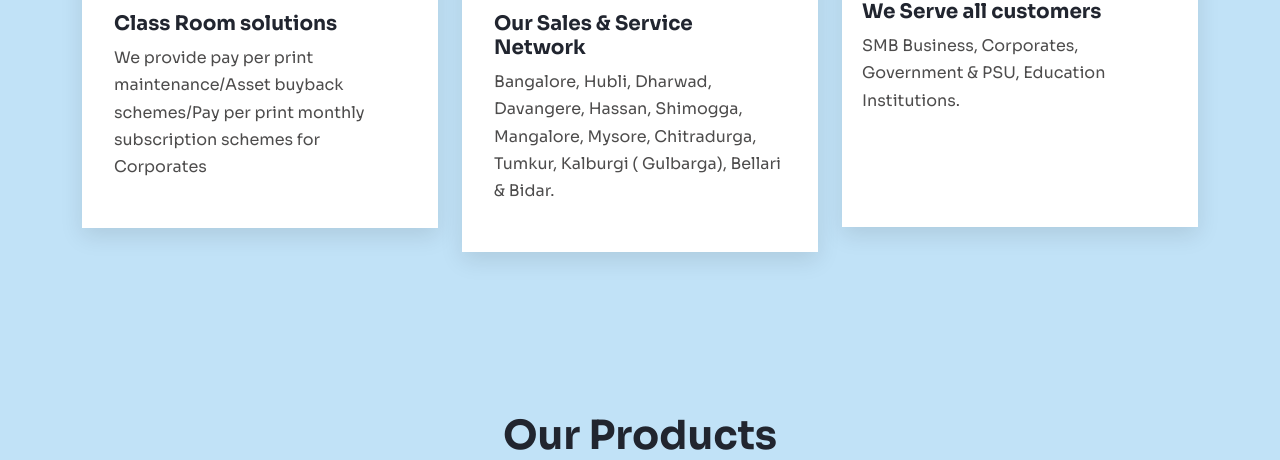
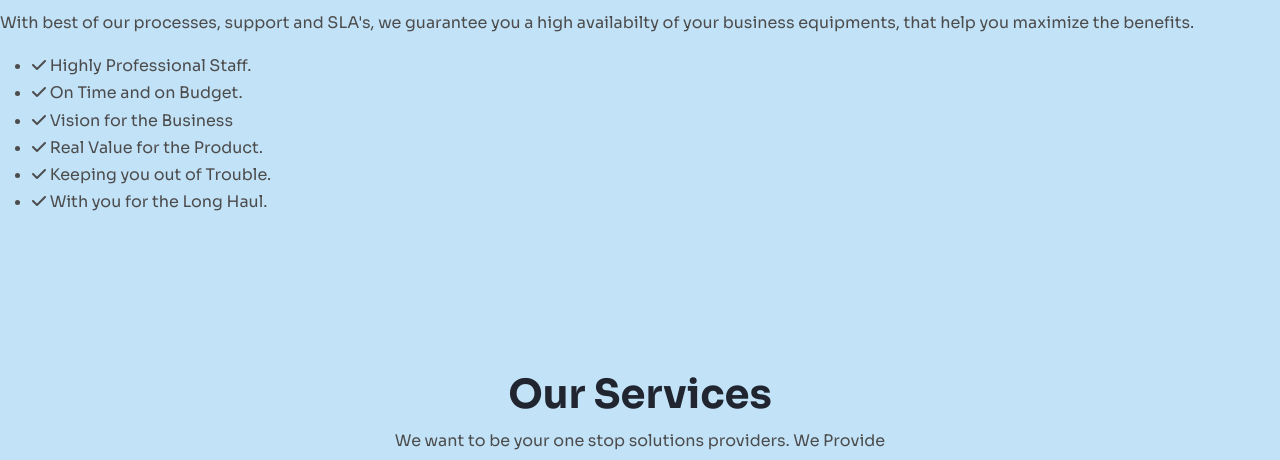
Before and after one commit to iteknosys-solutions24/startechnologiesweb, a Django app: page / in a window 1280 px wide. Shown: the part 2380-2840 px from the top of the page. Run offline with Django 5.2, Linux system fonts and the light colour scheme; some libraries are stand-ins or nearby versions.

Commit message:
Update index_view.html
Changes

```diff
--- a/templates/html/index_view.html
+++ b/templates/html/index_view.html
@@ -5,7 +5,7 @@
   <meta charset="UTF-8">
   <meta name="viewport" content="width=device-width, initial-scale=1.0">
   <title>Star Technologies</title>
-  <link rel="icon" href="{% static 'img/main/logo-title2.png' %}" type="image/x-icon" />
+  <link rel="icon" href="{% static 'img/main/logo-title.png' %}" type="image/x-icon" />
 <!--   fontawesome icons -->
   <link href="https://cdnjs.cloudflare.com/ajax/libs/font-awesome/6.6.0/css/all.min.css" rel="stylesheet">
   <!-- Bootstrap CSS & Icons -->
@@ -69,7 +69,7 @@
 
   <!-- About -->
   <section class="row w-100" id="aboutus">
-    <div class="col-lg-7 col-md-3 col-sm-4  col-img" style="margin-left: 50px;"></div>
+    <div class="col-lg-7 col-md-3 col-sm-4  col-img" style="margin-left: 50px;  border-radius: 10px;"></div>
     <div class="col-lg-4 col-md-5 col-sm-6">
       <div class="container">
         <div class="row" data-aos="flip-up">
@@ -88,15 +88,35 @@
    <!-- About End -->
 
    <!-- Our Mission & why you choose us -->
-   <div class="containar px-5">
-    <div class="row">
-      <div class="col">
-        <h3>Our Mission</h3>
+   <div class="our-contianer">
+      <div class="our-block">
+        <div class="our-image">
+          <img src="{% static 'img/main/mission.png' %}" alt="mission">
+        </div>
+        <div class="our-content">
+          <h5>Our Mission</h5>
+          <p>
+            Is to provide state of the art technology with exceptional service, quality equipments and supplies, product training and assistance that help the customers for better workflow and communication. We strive to give the best products and wide range solutions backed up by our strong service support.
+          </p>
+        </div>
       </div>
-      <div class="col">
-        <h3>Why Choose Us ?</h3>
+      <div class="our-block">
+        <div class="our-image">
+          <img src="{% static 'img/main/why.jpg' %}" alt="why">
+        </div>
+        <div class="our-content">
+          <h5>Why Choose Us ?</h5>
+          <p>With best of our processes, support and SLA's, we guarantee you a high availabilty of your business equipments, that help you maximize the benefits.</p>
+          <ul class="ul-class">
+            <li><i class="fa-solid fa-check"></i> Highly Professional Staff.</li>
+            <li><i class="fa-solid fa-check"></i> On Time and on Budget.</li>
+            <li><i class="fa-solid fa-check"></i> Vision for the Business</li>
+            <li><i class="fa-solid fa-check"></i> Real Value for the Product.</li>
+            <li><i class="fa-solid fa-check"></i> Keeping you out of Trouble.</li>
+            <li><i class="fa-solid fa-check"></i> With you for the Long Haul.</li>
+          </ul>
+        </div>
       </div>
-    </div>
    </div>
    <!-- Our Mission & why you choose us end -->
 
@@ -281,6 +301,7 @@
           <img src="{% static 'img/partners/kyocera-logo.png' %}" alt="Partner 6">
           <img src="{% static 'img/partners/lg-Logo.png' %}" alt="Partner 7">
           <img src="{% static 'img/partners/philips-smart-logo.jpg' %}" alt="Partner 8">
+          <img src="{% static 'img/partners/ricoh_logo.png' %}" alt="Partner 9">
         </div>
         <div class="logos-slide">
           <img src="{% static 'img/partners/sharp-logo.png' %}" alt="Partner 1">
@@ -291,6 +312,7 @@
           <img src="{% static 'img/partners/kyocera-logo.png' %}" alt="Partner 6">
           <img src="{% static 'img/partners/lg-Logo.png' %}" alt="Partner 7">
           <img src="{% static 'img/partners/philips-smart-logo.jpg' %}" alt="Partner 8">
+          <img src="{% static 'img/partners/ricoh_logo.png' %}" alt="Partner 9">
         </div>
         <div class="logos-slide">
           <img src="{% static 'img/partners/sharp-logo.png' %}" alt="Partner 1">
@@ -301,6 +323,7 @@
           <img src="{% static 'img/partners/kyocera-logo.png' %}" alt="Partner 6">
           <img src="{% static 'img/partners/lg-Logo.png' %}" alt="Partner 7">
           <img src="{% static 'img/partners/philips-smart-logo.jpg' %}" alt="Partner 8">
+          <img src="{% static 'img/partners/ricoh_logo.png' %}" alt="Partner 9">
         </div>
       </div>
     </section>
@@ -323,6 +346,7 @@
           <img src="{% static 'img/clients/iisc.png' %}" alt="client 7">
           <img src="{% static 'img/clients/jain-logo2.png' %}" alt="client 8">
           <img src="{% static 'img/clients/kaynes-logo2.png' %}" alt="clients 9">
+          <img src="{% static 'img/clients/survey_set_logo.png' %}" alt="clients 10">
         </div>
       <div class="logo-right-slide">
         <img src="{% static 'img/clients/abb-logo.png' %}" alt="client 1">
@@ -334,6 +358,7 @@
         <img src="{% static 'img/clients/iisc.png' %}" alt="client 7">
         <img src="{% static 'img/clients/jain-logo2.png' %}" alt="client 8">
         <img src="{% static 'img/clients/kaynes-logo2.png' %}" alt="clients 9">
+        <img src="{% static 'img/clients/survey_set_logo.png' %}" alt="clients 10">
       </div>
       <div class="logo-right-slide">
         <img src="{% static 'img/clients/abb-logo.png' %}" alt="client 1">
@@ -345,6 +370,7 @@
         <img src="{% static 'img/clients/iisc.png' %}" alt="client 7">
         <img src="{% static 'img/clients/jain-logo2.png' %}" alt="client 8">
         <img src="{% static 'img/clients/kaynes-logo2.png' %}" alt="clients 9">
+        <img src="{% static 'img/clients/survey_set_logo.png' %}" alt="clients 10">
         </div>
       </div>
 </section>
@@ -448,6 +474,7 @@
               <a href="https://in.linkedin.com/" target="_blank"><li><img src="{% static 'img/icons/linkedin.png' %}" alt=""></li></a>
             </ul>
           </div>
+          <p>**Our site best viewed on Internet explorer 9+, Mozilla 50+ and Chrome 52+</p>
       </div>
       <div class="col-lg-5 col-sm-10 glocation">
         <div>
@@ -460,14 +487,23 @@
   </footer>
   <!-- Footer End -->
 
-    <!-- Your body content here -->
-    {% include 'html/cookie_consent.html' %}
+
+  <div id="cookie-banner" class="cookie-banner">
+    <p>
+      We use cookies to ensure you get the best experience on our website.
+      <a href="#">Learn more</a>
+    </p>
+    <button id="accept-cookies">Accept all</button>
+    <button id="decline-cookies">Decline</button>
+    </div>
 
   <script src="https://cdn.jsdelivr.net/npm/bootstrap@5.3.3/dist/js/bootstrap.bundle.min.js"></script>
 
   <!--For scroll animations-->
   <script src="https://unpkg.com/aos@next/dist/aos.js"></script>
+
   <script src="{% static 'js/script.js' %}"></script>
+
   <script>AOS.init();</script>
 
 </body>
```
